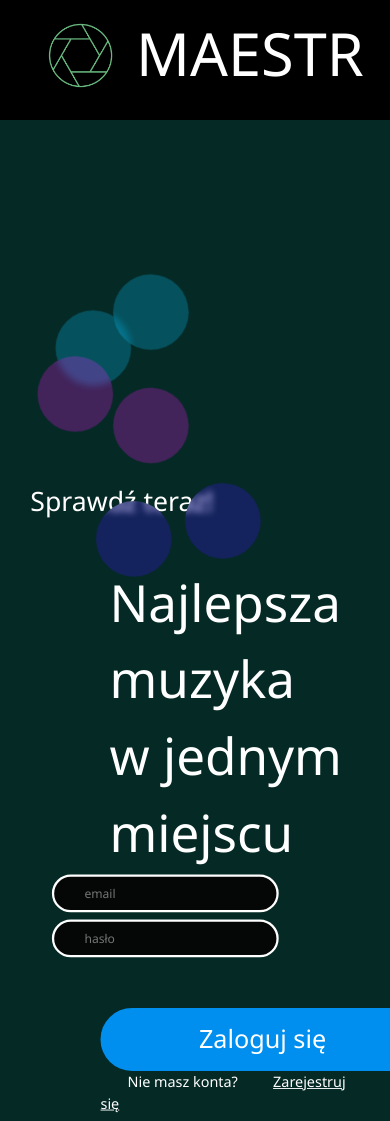
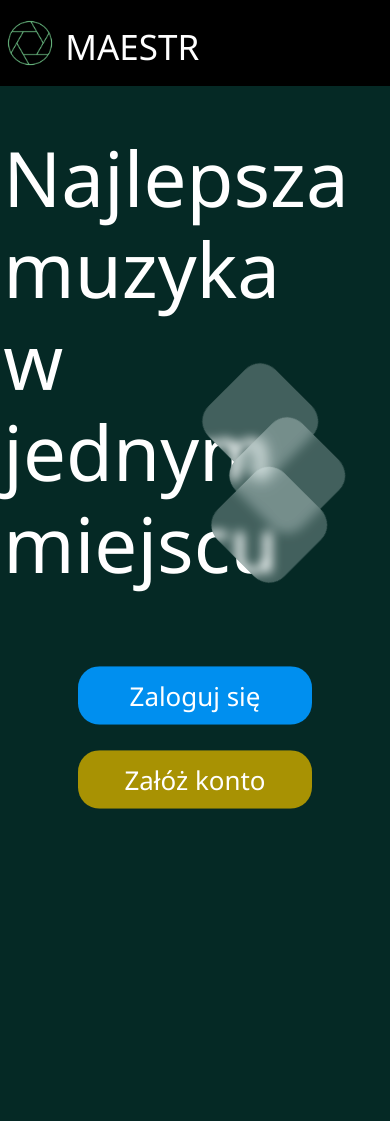
Before and after one commit to Krystian120413/Maestr, a PHP site: page / in a window 390 px wide. After the commit the page ends 809 px from the top, so only its background shows below. Run offline with PHP 8.4, Linux system fonts and the light colour scheme.

Commit message:
almost ended

```diff
--- a/databaseconnect.php
+++ b/databaseconnect.php
@@ -1,4 +1,4 @@
 <?php
-    $connection = mysqli_connect ('localhost', 'root', '') or die('Not connected : Ah sh*t ' . mysqli_connect_error());
+    $connection = mysqli_connect ('localhost', 'root', '') or die('Not connected : Its bad ' . mysqli_connect_error());
     mysqli_select_db($connection, 'maestrdb');
 ?>
--- a/index.html
+++ b/index.html
@@ -14,25 +14,10 @@
                 <img src="img/logo_maestr.png" alt="maestr" class="image d-inline-block align-bottom"/>
                 <div class="d-inline-block align-bottom baner">MAESTR</div>
             </a>
-            <!--
-            <buttton class="navbar-toggler" type="button" data-bs-toggle="collapse" data-bs-target="#hambmenu" aria-controls="hambmenu" aria-expanded="false" aria-label="Navigation button">
-                <span class="navbar-toggler-icon"></span>
-            </buttton>
-            <div class="collapse navbar-collapse" id="hambmenu">
-                <div class="navbar-nav">
-                    <hr/>
-                    <a class="nav-link" href="#">Nasza oferta</a>
-                    <hr/>
-                    <a class="nav-link" href="#">Aktualności</a>
-                    <hr/>
-                    <a class="nav-link" href="#">Newsletter</a>
-                    <hr/>
-                </div>
-            </div>
-        -->
         </nav>
     </header>
 <div class="container-fluid">
+<div id="cont">
     <div class="row">
         <div class="col-md-7">
             <div class="circle1 circle blueCircle"></div>
@@ -79,7 +64,73 @@
     </div>
 </form>
 </div>
+<div id="mobile">
+    <div id="mobileCont">
+        <div class="row no-gutters">
+            <figcaption class="title"><span class="break2"><span class="break">Najlepsza </span><span class="break">muzyka </span></span>w <span class="break">jednym </span><span class="break">miejscu</span></figcaption>
+            <div class="rectm rectm1"></div>
+            <div class="rectm rectm2"></div>
+            <div class="rectm rectm3"></div>
+        </div>
+        <div class="row">
+            <button class="butt loginm btn btn-lg d-grip gap-2 col-8 mx-auto" id="loginBtn">Zaloguj się</button>
+        </div>
+        <div class="row">
+            <button class="butt registerm btn btn-lg d-grip gap-2 col-8 mx-auto" id="registerBtn">Załóż konto</button>
+        </div>
+    </div>
+    <div id="loginDiv" style="display:none">
+        <div class="row">
+            <button class="btn btn-lg d-grip gap-2 col-8 mx-auto" id="closeLoginBtn">Close</button>
+        </div>
+        <div class="row">
+            <form action="login.php" method="post">
+                <div class="form-row">
+                    <label for="email">Email:</label>
+                    <input type="email" name="email" placeholder="Email" maxlength="50" minlength="6" required>
+                </div>
+                <div class="form-row">
+                    <label for="passswd">Email:</label>
+                    <input type="password" name="passwd" placeholder="Hasło" maxlength="50" minlength="6" required>
+                </div>
+                <div class="form-row">
+                    <button type="submit">Zaloguj się</button>
+                </div>
+            </form>
+        </div>
+    </div>
+    <div id="registerDiv" style="display:none">
+        <div class="row">
+            <button class="btn btn-lg d-grip gap-2 col-8 mx-auto" id="closeRegisterBtn">Close</button>
+        </div>
+        <div class="row">
+            <form action="register.php" method="post">
+                <div class="form-row">
+                    <label for="email">Email:</label>
+                    <input type="email" name="email" placeholder="Email" maxlength="50" minlength="6" required>
+                </div>
+                <div class="form-row">
+                    <label for="passwd">Hasło:</label>
+                    <input type="password" name="passwd" placeholder="Hasło" maxlength="50" minlength="6" required>
+                </div>
+                <div class="form-row">
+                    <label for="passwd">imię:</label>
+                    <input type="text" name="name" placeholder="Imię" required>
+                </div>
+                <div class="form-row">
+                    <label for="passwd">Nazwisko:</label>
+                    <input type="text" name="surname" placeholder="Nazwisko" required>
+                </div>
+                <div class="form-row">
+                    <button type="submit">Zrejestruj się</button>
+                </div>
+            </form>
+        </div>
+    </div>
+</div>
+</div>
     <script src="script.js"></script>
+    <script src="scriptMobile.js"></script>
     <script src="https://cdn.jsdelivr.net/npm/bootstrap@5.0.0-beta3/dist/js/bootstrap.bundle.min.js" integrity="sha384-JEW9xMcG8R+pH31jmWH6WWP0WintQrMb4s7ZOdauHnUtxwoG2vI5DkLtS3qm9Ekf" crossorigin="anonymous"></script>
 </body>
 </html>
--- a/script.js
+++ b/script.js
@@ -1,12 +1,3 @@
-const vw = Math.max(document.documentElement.clientWidth || 0, window.innerWidth || 0);
-
-window.addEventListener('resize', () => {
-    if(window.innerWidth < 1081)
-        window.location.href = 'index_m.html';
-    else
-        window.location.href = 'index.html';
-});
-
 //login form
 const loginForm = document.getElementById('loginForm');
 const loginBtn = document.getElementById('login');
--- a/style_d.css
+++ b/style_d.css
@@ -1,3 +1,4 @@
+@media (min-width: 1081px){
     body {
         background-color: #052925;
         padding: 0;
@@ -8,6 +9,10 @@
 
     .main {
         padding:  40px 0;
+    }
+
+    #mobile {
+        display: none;
     }
 
     .cover {
@@ -421,6 +426,7 @@
         cursor: pointer;
         transform: scale(1);
     }
+}
 
 @media (max-width: 1740px) {
     .row {
@@ -514,66 +520,92 @@
     }
 }
 
-@media (max-width: 991px) {
-    .navbar-brand {
-        transform: scale(0.85);
-        padding-top: 0;
-        margin-top: -13px;
+
+/*mobile css*/
+@media (max-width: 1080px){
+    body {
+        background-color: #052925;
+        padding: 0;
+        margin: 0;
+        color: #fff;
+        font-family: 'Segoe UI', Tahoma, Geneva, Verdana, sans-serif;
+    }
+
+
+    .bg-dark {
+        background-color: #000!important;
+    }
+
+    .nav-link {
+        font-size: 1.8rem;
+        padding-left: 10px!important;
+    }
+
+    .break::after {
+        content: "\a";
+        white-space: pre;
+    }
+    .title {
+        margin-top: 1rem;
+        font-size: 5.3rem;
+        margin-left: -30px;
     }
 
     .image {
-        transform: scale(0.85);
+        width: 60px;
+        height: 60px;
     }
 
-    .nav-link {
-        font-size: 1.7em;
+    .baner {
+        font-size: 35px;
     }
 
-    .title {
-        font-size: 3.55em;
-        line-height: 1.5em;
+    .rectm {
+        background-color: rgba(255, 255, 255, 0.24);
+        height: 105px;
+        width: 105px;
+        border-radius: 24px;
+        transform: rotate(45deg);
+        position: relative;
+        filter:brightness(110%);
+        backdrop-filter: blur(6px);
     }
 
-    .title2 {
-        font-size: 1.85em;
-        justify-content: center;
-        width: 300px;
+        .rectm1 {
+            top: -240px;
+            left: 215px;
         }
 
-    .circle, .rect {
-        transform: scale(0.7) rotate(45deg);
+        .rectm2 {
+            top: -180px;
+            left: 140px;
         }
 
-    input[type = email], input[type = text], input[type = file]  {
-        width: 300px;
-        height: 50px;
+        .rectm3 {
+            top: -125px;
+            left: 15px;
         }
 
-    input[type = password] {
-        width: 300px;
-        height: 50px;
+    .butt {
+        border-radius: 1.5rem;
+        font-size: 1.8rem;
+        height: 65px;
+        margin-bottom: 5%;
+        position: relative;
+        top: -60px;
     }
 
-    .login {
-        width: 170px;
-        height: 50px;
-        font-size: 1.4rem;
-        padding-bottom: 2px;
+    .loginm {
+        background-color: #008FEF;
+        color: #fff;
     }
 
-    .log span {
-        padding-left: 30px;
+    .registerm {
+        background-color: #A89203;
+        color: #fff;
     }
 
-        .log a {
-            padding-left: 35px;
-        }
-
-    table {
-        font-size: 1.4em;
-    }
-
-    .row {
-        min-height: 50px;
+    #loginDiv {
+        font-size: 2rem;
     }
 }
```
Also changed, not shown: addMusic.js (+7 -4 lines), index_m.html (deleted, +0 -51 lines), removeMusic.js (+6 -3 lines), resizeScript.js (added, +9 -0 lines), scriptMobile.js (added, +53 -0 lines), style.css (deleted, +0 -132 lines). Lines whose indentation alone changed are shown as unchanged.
